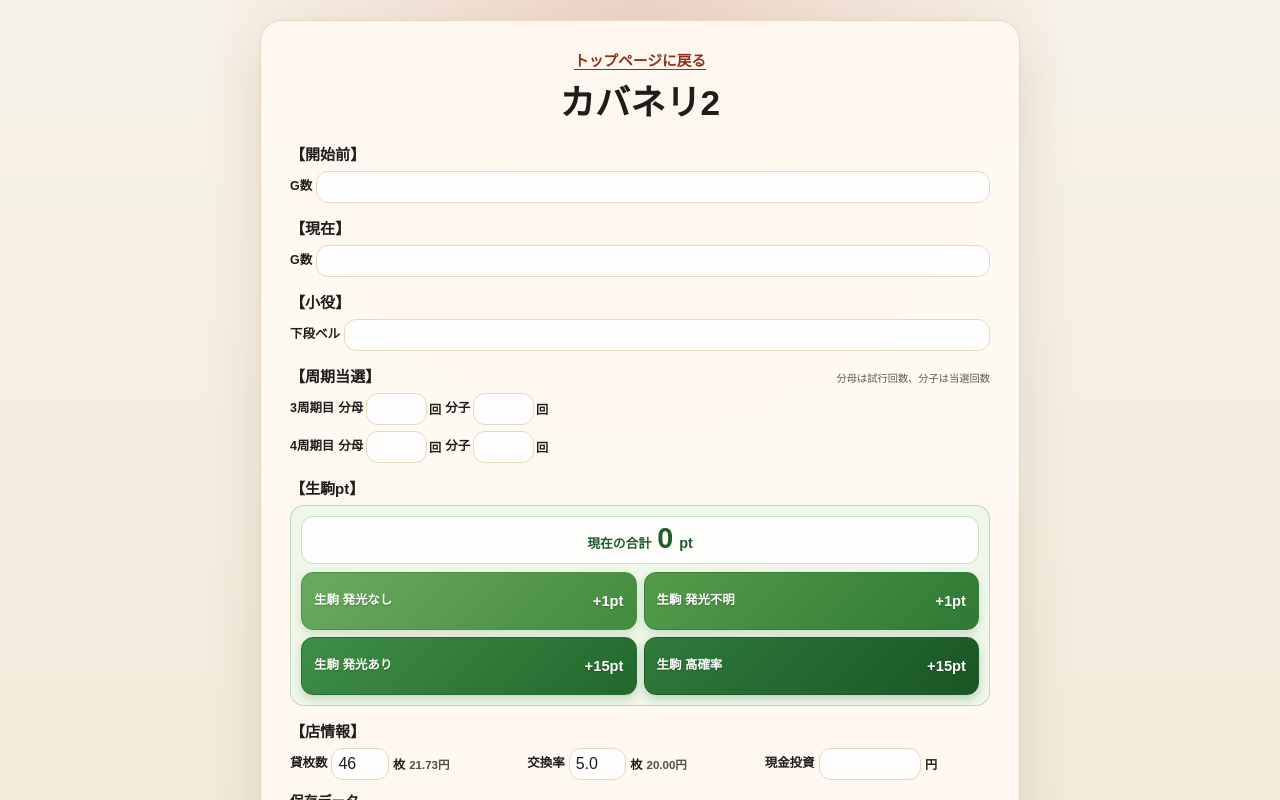
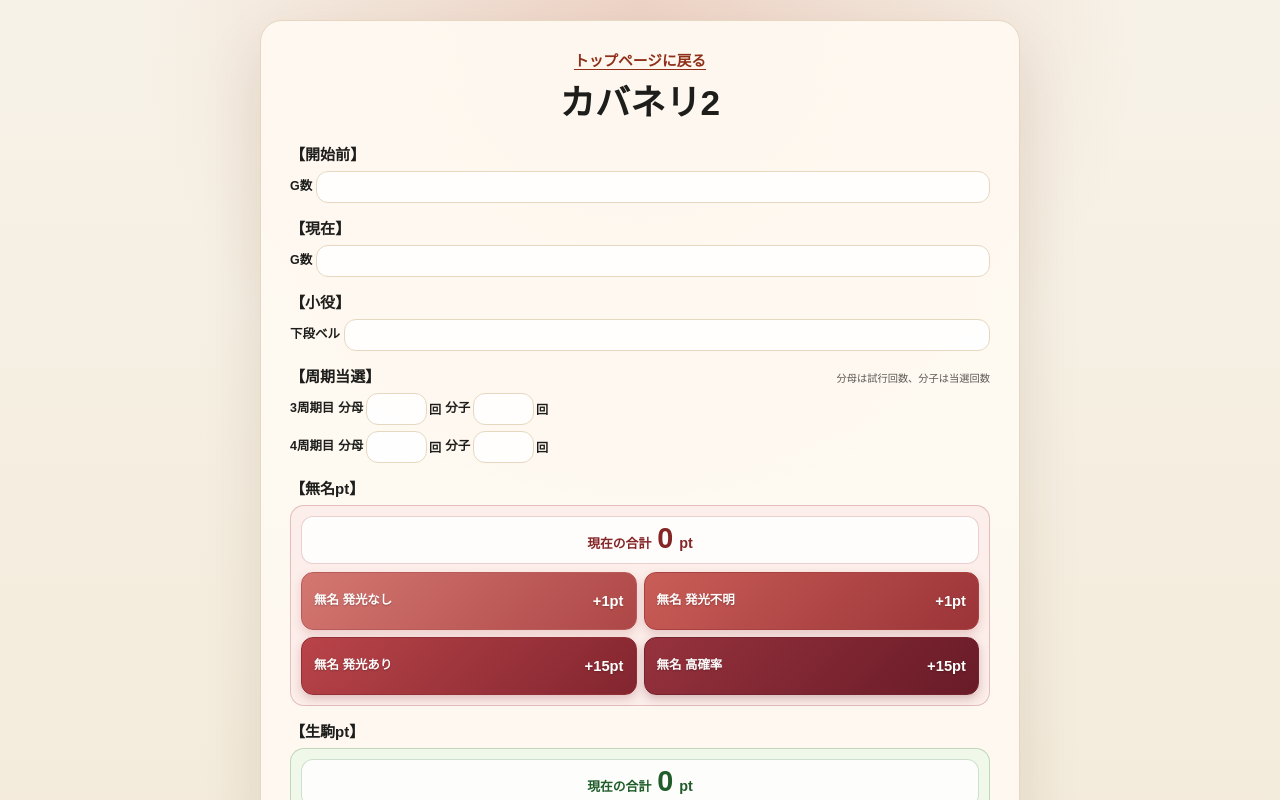
Before and after one commit to umedademu/suisoku, a Next.js app: page /kabaneri2 in a window 1280 px wide. Shown: the top 800 px of the page. Built offline with nearby package versions, Linux system fonts and the light colour scheme.

Commit message:
カバネリ2に無名ptカウンターを追加

```diff
--- a/app/globals.css
+++ b/app/globals.css
@@ -482,50 +482,66 @@ a {
   flex-wrap: nowrap;
 }
 
-.ikoma-point-panel {
+.character-point-panel {
   display: grid;
   gap: 8px;
+  border-radius: 14px;
+  padding: 10px;
+}
+
+.character-point-panel-green {
   border: 1px solid rgba(42, 112, 51, 0.24);
-  border-radius: 14px;
   background: rgba(235, 247, 230, 0.76);
-  padding: 10px;
-}
-
-.ikoma-point-total {
+}
+
+.character-point-panel-red {
+  border: 1px solid rgba(151, 50, 50, 0.25);
+  background: rgba(252, 235, 232, 0.78);
+}
+
+.character-point-total {
   display: flex;
   align-items: baseline;
   justify-content: center;
   gap: 6px;
   min-height: 48px;
-  border: 1px solid rgba(42, 112, 51, 0.22);
   border-radius: 12px;
   background: rgba(255, 255, 255, 0.84);
+  padding: 7px 12px;
+}
+
+.character-point-panel-green .character-point-total {
+  border: 1px solid rgba(42, 112, 51, 0.22);
   color: #205d2a;
-  padding: 7px 12px;
-}
-
-.ikoma-point-total-label {
+}
+
+.character-point-panel-red .character-point-total {
+  border: 1px solid rgba(151, 50, 50, 0.22);
+  color: #842626;
+}
+
+.character-point-total-label {
   font-size: 0.8rem;
   font-weight: 700;
 }
 
-.ikoma-point-total-value {
+.character-point-total-value {
   font-size: 1.8rem;
   line-height: 1;
 }
 
-.ikoma-point-total-unit {
+.character-point-total-unit {
   font-size: 0.9rem;
   font-weight: 700;
 }
 
-.ikoma-point-button-grid {
+.character-point-button-grid {
   display: grid;
   grid-template-columns: repeat(2, minmax(0, 1fr));
   gap: 7px;
 }
 
-.ikoma-point-button {
+.character-point-button {
   display: grid;
   grid-template-columns: minmax(0, 1fr) max-content;
   gap: 6px;
@@ -546,50 +562,78 @@ a {
     box-shadow 0.15s ease;
 }
 
-.ikoma-point-button:hover {
+.character-point-button:hover {
   filter: brightness(1.06);
   transform: translateY(-1px);
 }
 
-.ikoma-point-button:active {
+.character-point-button:active {
   transform: translateY(1px);
 }
 
-.ikoma-point-button:focus-visible {
+.character-point-button:focus-visible {
+  outline: 3px solid rgba(112, 47, 47, 0.24);
+  outline-offset: 2px;
+}
+
+.character-point-panel-green .character-point-button:focus-visible {
   outline: 3px solid rgba(40, 121, 52, 0.28);
-  outline-offset: 2px;
-}
-
-.ikoma-point-button-soft {
+}
+
+.character-point-button-soft {
   border-color: #4c8f44;
   background: linear-gradient(135deg, #6baa5e, #448a3f);
   box-shadow: 0 4px 10px rgba(68, 138, 63, 0.2);
 }
 
-.ikoma-point-button-leaf {
+.character-point-button-leaf {
   border-color: #337c39;
   background: linear-gradient(135deg, #559b4a, #2f7935);
   box-shadow: 0 4px 10px rgba(47, 121, 53, 0.2);
 }
 
-.ikoma-point-button-deep {
+.character-point-button-deep {
   border-color: #246d30;
   background: linear-gradient(135deg, #3f8e46, #22682d);
   box-shadow: 0 4px 10px rgba(34, 104, 45, 0.22);
 }
 
-.ikoma-point-button-forest {
+.character-point-button-forest {
   border-color: #1c5b27;
   background: linear-gradient(135deg, #307a3b, #195625);
   box-shadow: 0 4px 10px rgba(25, 86, 37, 0.24);
 }
 
-.ikoma-point-button-name {
+.character-point-button-rose {
+  border-color: #b85b5b;
+  background: linear-gradient(135deg, #d47771, #ad4747);
+  box-shadow: 0 4px 10px rgba(173, 71, 71, 0.2);
+}
+
+.character-point-button-coral {
+  border-color: #aa4141;
+  background: linear-gradient(135deg, #c95d57, #9b3438);
+  box-shadow: 0 4px 10px rgba(155, 52, 56, 0.21);
+}
+
+.character-point-button-crimson {
+  border-color: #922f37;
+  background: linear-gradient(135deg, #b94449, #82252f);
+  box-shadow: 0 4px 10px rgba(130, 37, 47, 0.23);
+}
+
+.character-point-button-wine {
+  border-color: #75232e;
+  background: linear-gradient(135deg, #96323d, #681b27);
+  box-shadow: 0 4px 10px rgba(104, 27, 39, 0.25);
+}
+
+.character-point-button-name {
   font-size: 0.78rem;
   line-height: 1.25;
 }
 
-.ikoma-point-button-points {
+.character-point-button-points {
   font-size: 0.92rem;
   white-space: nowrap;
 }
--- a/app/kabaneri2/page.tsx
+++ b/app/kabaneri2/page.tsx
@@ -72,19 +72,22 @@ type CycleInputGroup = {
   rows: CycleInputRow[];
 };
 
-type IkomaPointButton = {
+type CharacterPointButton = {
   key: string;
   label: string;
   points: 1 | 15;
   tone: string;
 };
 
-type IkomaPointGroup = {
+type CharacterPointGroup = {
   title: string;
-  pointButtons: IkomaPointButton[];
+  character: "無名" | "生駒";
+  pointKey: "mumeiPoints" | "ikomaPoints";
+  theme: "red" | "green";
+  pointButtons: CharacterPointButton[];
 };
 
-type InputGroup = StandardInputGroup | CycleInputGroup | IkomaPointGroup;
+type InputGroup = StandardInputGroup | CycleInputGroup | CharacterPointGroup;
 
 type DetailColumn = {
   label: string;
@@ -143,7 +146,22 @@ const inputGroups: InputGroup[] = [
     ]
   },
   {
+    title: "無名pt",
+    character: "無名",
+    pointKey: "mumeiPoints",
+    theme: "red",
+    pointButtons: [
+      { key: "no-light", label: "発光なし", points: 1, tone: "rose" },
+      { key: "unknown-light", label: "発光不明", points: 1, tone: "coral" },
+      { key: "with-light", label: "発光あり", points: 15, tone: "crimson" },
+      { key: "high-probability", label: "高確率", points: 15, tone: "wine" }
+    ]
+  },
+  {
     title: "生駒pt",
+    character: "生駒",
+    pointKey: "ikomaPoints",
+    theme: "green",
     pointButtons: [
       { key: "no-light", label: "発光なし", points: 1, tone: "soft" },
       { key: "unknown-light", label: "発光不明", points: 1, tone: "leaf" },
@@ -184,6 +202,7 @@ const initialValues: Record<string, string> = {
   cycle3Hits: "",
   cycle4Trials: "",
   cycle4Hits: "",
+  mumeiPoints: "0",
   ikomaPoints: "0",
   medalRent: "46",
   exchangeRate: "5.0",
@@ -382,7 +401,8 @@ export default function Kabaneri2Page() {
     cashInvestment:
       cashInvestmentValue > 0 && liveCashGapLoss > 0 ? formatLossYen(liveCashGapLoss) : ""
   };
-  const ikomaPoints = Math.max(0, Math.trunc(toNumber(inputValues.ikomaPoints ?? "0")));
+  const getCharacterPoints = (pointKey: CharacterPointGroup["pointKey"]) =>
+    Math.max(0, Math.trunc(toNumber(inputValues[pointKey] ?? "0")));
 
   const handleInputChange = (key: string, value: string) => {
     setInputValues((current) => ({
@@ -392,11 +412,14 @@ export default function Kabaneri2Page() {
     resetResults();
   };
 
-  const handleIkomaPointIncrement = (points: 1 | 15) => {
+  const handleCharacterPointIncrement = (
+    pointKey: CharacterPointGroup["pointKey"],
+    points: 1 | 15
+  ) => {
     setInputValues((current) => ({
       ...current,
-      ikomaPoints: String(
-        Math.max(0, Math.trunc(toNumber(current.ikomaPoints ?? "0"))) + points
+      [pointKey]: String(
+        Math.max(0, Math.trunc(toNumber(current[pointKey] ?? "0"))) + points
       )
     }));
   };
@@ -662,28 +685,36 @@ export default function Kabaneri2Page() {
                   ))}
                 </div>
               ) : (
-                <div className="ikoma-point-panel">
+                <div
+                  className={`character-point-panel character-point-panel-${group.theme}`}
+                >
                   <div
-                    aria-label={`現在の生駒pt ${ikomaPoints}pt`}
+                    aria-label={`現在の${group.character}pt ${getCharacterPoints(group.pointKey)}pt`}
                     aria-live="polite"
-                    className="ikoma-point-total"
+                    className="character-point-total"
                     role="status"
                   >
-                    <span className="ikoma-point-total-label">現在の合計</span>
-                    <strong className="ikoma-point-total-value">{ikomaPoints}</strong>
-                    <span className="ikoma-point-total-unit">pt</span>
+                    <span className="character-point-total-label">現在の合計</span>
+                    <strong className="character-point-total-value">
+                      {getCharacterPoints(group.pointKey)}
+                    </strong>
+                    <span className="character-point-total-unit">pt</span>
                   </div>
-                  <div className="ikoma-point-button-grid">
+                  <div className="character-point-button-grid">
                     {group.pointButtons.map((button) => (
                       <button
-                        aria-label={`生駒 ${button.label} ${button.points}pt加算`}
-                        className={`ikoma-point-button ikoma-point-button-${button.tone}`}
+                        aria-label={`${group.character} ${button.label} ${button.points}pt加算`}
+                        className={`character-point-button character-point-button-${button.tone}`}
                         key={button.key}
                         type="button"
-                        onClick={() => handleIkomaPointIncrement(button.points)}
+                        onClick={() =>
+                          handleCharacterPointIncrement(group.pointKey, button.points)
+                        }
                       >
-                        <span className="ikoma-point-button-name">生駒 {button.label}</span>
-                        <span className="ikoma-point-button-points">+{button.points}pt</span>
+                        <span className="character-point-button-name">
+                          {group.character} {button.label}
+                        </span>
+                        <span className="character-point-button-points">+{button.points}pt</span>
                       </button>
                     ))}
                   </div>
--- a/lib/app-info.ts
+++ b/lib/app-info.ts
@@ -1,3 +1,3 @@
-export const APP_VERSION = "0.78";
+export const APP_VERSION = "0.79";
 
 export const APP_TITLE = `推測ツールv${APP_VERSION}`;
```
Also changed, not shown: 1 other file (tests, documents, lock files or other folders).
